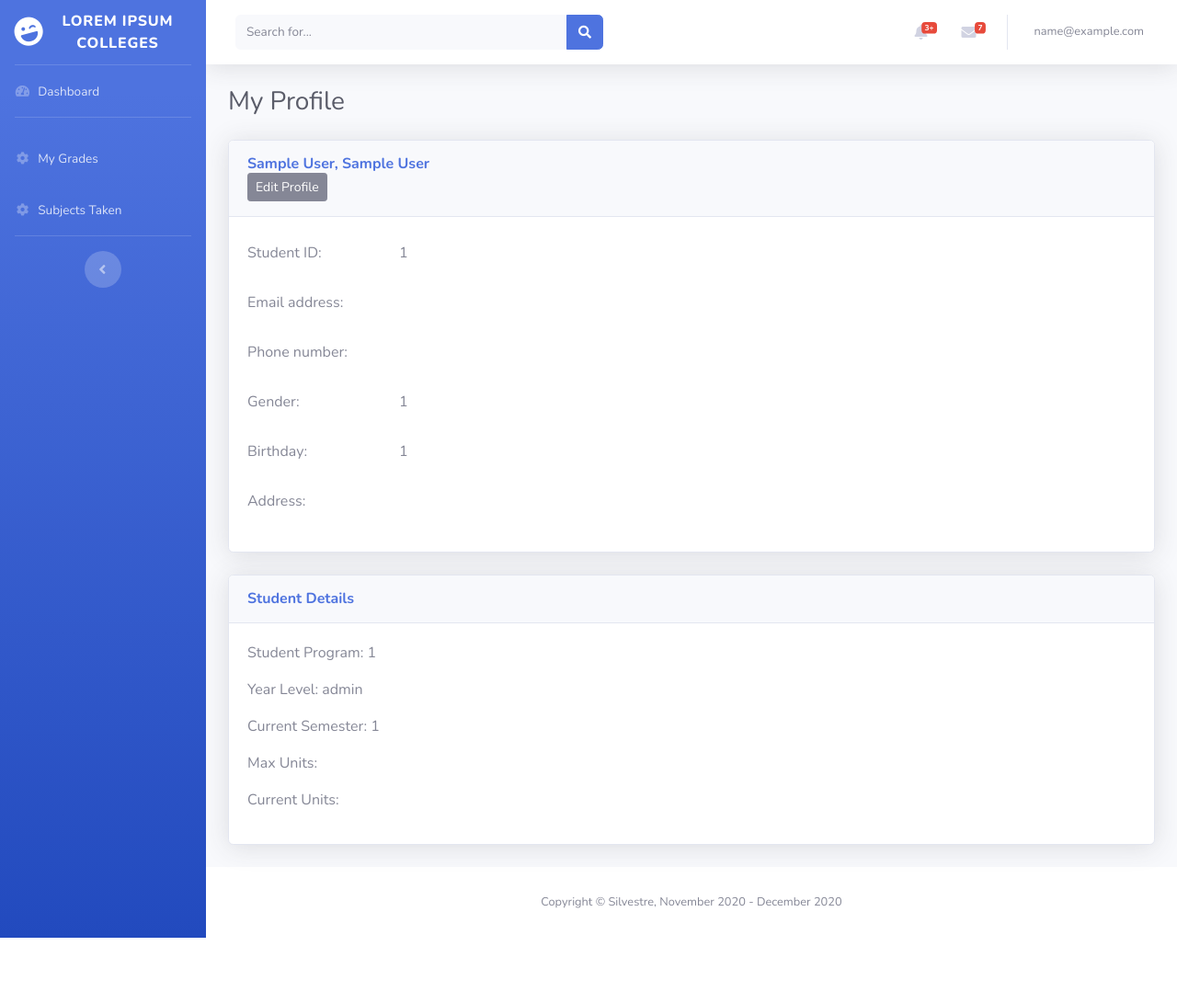
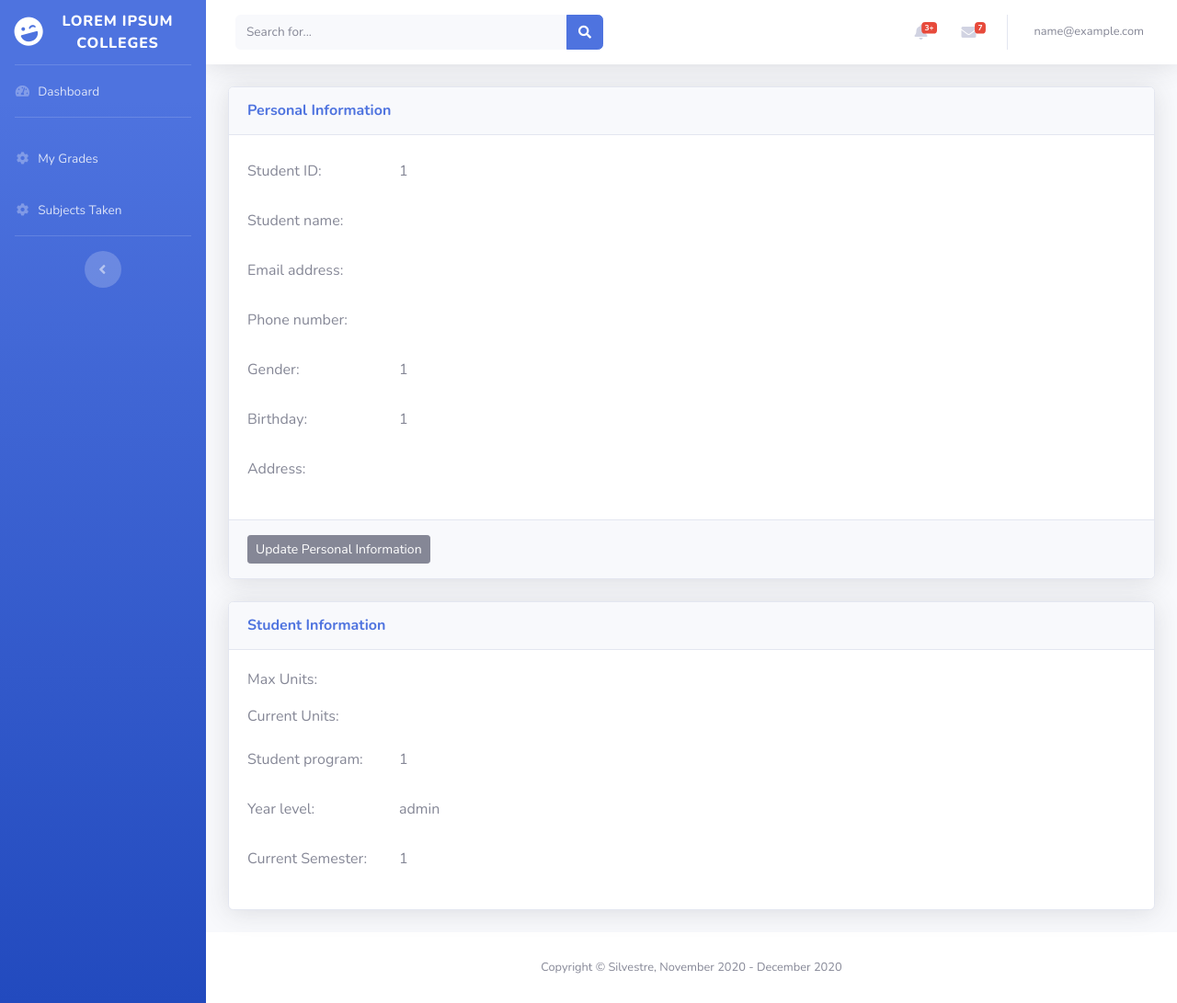
Before and after one commit to yvhime/EnrollmentSystem, a PHP site: page /tcpdf/my_profile.php in a window 1280 px wide. Shown: the whole page at 92% size. Before the commit the page ends 1020 px from the top, so only its background shows below. Run offline with PHP 8.4, Linux system fonts and the light colour scheme; the visitor is signed in with stand-in values (Sample User, id 1); data that the repository does not hold is empty.

Commit message:
Edit Profile 3
profile icon on index.php
minor unfinished changes on editprofile.php
some info changes on my_profile.php

```diff
--- a/my_profile.php
+++ b/my_profile.php
@@ -18,6 +18,7 @@
 
     while ($rowStudentInfo = mysqli_fetch_array($queryStudentInfo)) {
         $updatedStudentID = $rowStudentInfo['id'];
+        $updatedStudentName = $rowStudentInfo['lastname'] . ", " . $rowStudentInfo['firstname'];
         $updatedEmailAddress = $rowStudentInfo['email_address'];
         $updatedPhoneNumber = $rowStudentInfo['phonenumber'];
         $updatedAddress = $rowStudentInfo['address'];
@@ -335,7 +336,7 @@
                 <div class="container-fluid">
 
                     <!-- Page Heading -->
-                    <h1 class="h3 mb-4 text-gray-800">My Profile</h1>
+                    <h1 class="h3 mb-4 text-gray-800"></h1>
 
                     <div class="row">
 
@@ -345,31 +346,12 @@
                             <div class="card shadow mb-4">
                                 <div class="card-header py-3">
                                     <h6 class="m-0 font-weight-bold text-primary">
-                                        <?php echo $_SESSION['lastname'] . ", " . $_SESSION['firstname'] ;?>
-                                        <form action="editprofile.php" method="get">
+                                        Personal Information
+                                        <?php //echo $_SESSION['lastname'] . ", " . $_SESSION['firstname'] ;?>
+                                        <!-- <form action="editprofile.php" method="get">
                                             <input type='button' value='Edit Profile' class="btn btn-secondary btn-sm"
                                             onclick="window.location = 'editprofile.php?studentnumber=<?php echo $_SESSION['id'];?> ' ">
-                                        </form>
-
-                                        <!-- modal proper -->
-                                        <!-- <div id="myModal" class="modal fade" role="dialog">
-                                            <div class="modal-dialog">
-
-                                                <div class="modal-content">
-                                                <div class="modal-header">
-                                                    <button type="button" class="close" data-dismiss="modal">&times;</button>
-                                                    <h4 class="modal-title">Modal Header</h4>
-                                                </div>
-                                                <div class="modal-body">
-                                                    <p>Some text in the modal.</p>
-                                                </div>
-                                                <div class="modal-footer">
-                                                    <button type="button" class="btn btn-default" data-dismiss="modal">Close</button>
-                                                </div>
-                                                </div>
-
-                                            </div>
-                                        </div> -->
+                                        </form> -->
                                     </h6>
                                 </div>
                                 <div class="card-body">
@@ -381,6 +363,7 @@
                                         echo "<div id=''>";
                                         echo "<img src='img/".$imageRow['profile_image']."' id='imagePreview'>"; // show image
                                         //echo "<p>".$imageRow['path']."</p>"; // image path
+                                        echo "lol";
                                         echo "</div>";
 
                                         $profileImageIcon = $imageRow['profile_image'];
@@ -397,6 +380,14 @@
                                             <div class="col-sm-10">
                                                 <input type="text" readonly class="form-control-plaintext" id="staticStudentID"
                                                     value="<?php echo $_SESSION['id'];?>">
+                                            </div>
+                                    </div>
+
+                                    <div class="form-group row">
+                                        <label for="staticStudentName" class="col-sm-2 col-form-label">Student name:</label>
+                                            <div class="col-sm-10">
+                                                <input type="text" readonly class="form-control-plaintext" id="staticStudentName"
+                                                    value="<?php echo $updatedStudentName;?>">
                                             </div>
                                     </div>
 
@@ -441,6 +432,16 @@
                                     </div>
 
                                 </div>
+                                <div class="card-footer py-3">
+                                    <h6 class="m-0 font-weight-bold text-primary">
+                                        <!-- <input type="submit" class="btn btn-secondary btn-sm"
+                                            name="updatePersonalInfo" id="updatePersonalInfo" value="Edit Profile"> -->
+                                        <form action="editprofile.php" method="get">
+                                            <input type='button' value='Update Personal Information' class="btn btn-secondary btn-sm"
+                                            onclick="window.location = 'editprofile.php?studentnumber=<?php echo $_SESSION['id'];?> ' ">
+                                        </form>
+                                    </h6>
+                                </div>
                             </div>
 
                         </div>
@@ -451,7 +452,7 @@
                             <div class="card shadow mb-4">
                                 <div class="card-header py-3">
                                     <h6 class="m-0 font-weight-bold text-primary">
-                                        Student Details
+                                        Student Information
                                     </h6>
                                 </div>
                                 <div class="card-body">
@@ -464,11 +465,50 @@
                                         //     $rowsProgramTable['coursename'];
                                         // }
                                     ?>
-                                    <p>Student Program: <?php echo $_SESSION['program'];?></p>
+                                    <!-- <p>Student Program: <?php echo $_SESSION['program'];?></p>
                                     <p>Year Level: <?php echo $_SESSION['yearlevel']; ?> </p>
-                                    <p>Current Semester: <?php echo $_SESSION['semester'];?></p>
+                                    <p>Current Semester: <?php echo $_SESSION['semester'];?></p> -->
                                     <p>Max Units: </p>
                                     <p>Current Units: </p>
+                                    <div class="form-group row">
+                                        <label for="staticProgram" class="col-sm-2 col-form-label">Student program:</label>
+                                            <div class="col-sm-10">
+                                                <input type="text" readonly class="form-control-plaintext" id="staticProgram"
+                                                    value="<?php echo $_SESSION['program'];?>">
+                                            </div>
+                                    </div>
+
+                                    <div class="form-group row">
+                                        <label for="staticYearLevel" class="col-sm-2 col-form-label">Year level:</label>
+                                            <div class="col-sm-10">
+                                                <input type="text" readonly class="form-control-plaintext" id="staticYearLevel"
+                                                    value="<?php echo $_SESSION['yearlevel'];?>">
+                                            </div>
+                                    </div>
+
+                                    <div class="form-group row">
+                                        <label for="staticSemester" class="col-sm-2 col-form-label">Current Semester:</label>
+                                            <div class="col-sm-10">
+                                                <input type="text" readonly class="form-control-plaintext" id="staticSemester"
+                                                    value="<?php echo $_SESSION['semester'];?>">
+                                            </div>
+                                    </div>
+
+                                    <!-- <div class="form-group row">
+                                        <label for="staticProgram" class="col-sm-2 col-form-label">Student program:</label>
+                                            <div class="col-sm-10">
+                                                <input type="text" readonly class="form-control-plaintext" id="staticProgram"
+                                                    value="<?php echo $_SESSION['program'];?>">
+                                            </div>
+                                    </div>
+
+                                    <div class="form-group row">
+                                        <label for="staticProgram" class="col-sm-2 col-form-label">Student program:</label>
+                                            <div class="col-sm-10">
+                                                <input type="text" readonly class="form-control-plaintext" id="staticProgram"
+                                                    value="<?php echo $_SESSION['program'];?>">
+                                            </div>
+                                    </div> -->
                                 </div>
                             </div>
 
```
Also changed, not shown: editprofile.php (+37 -6 lines), index.php (+19 -2 lines).
